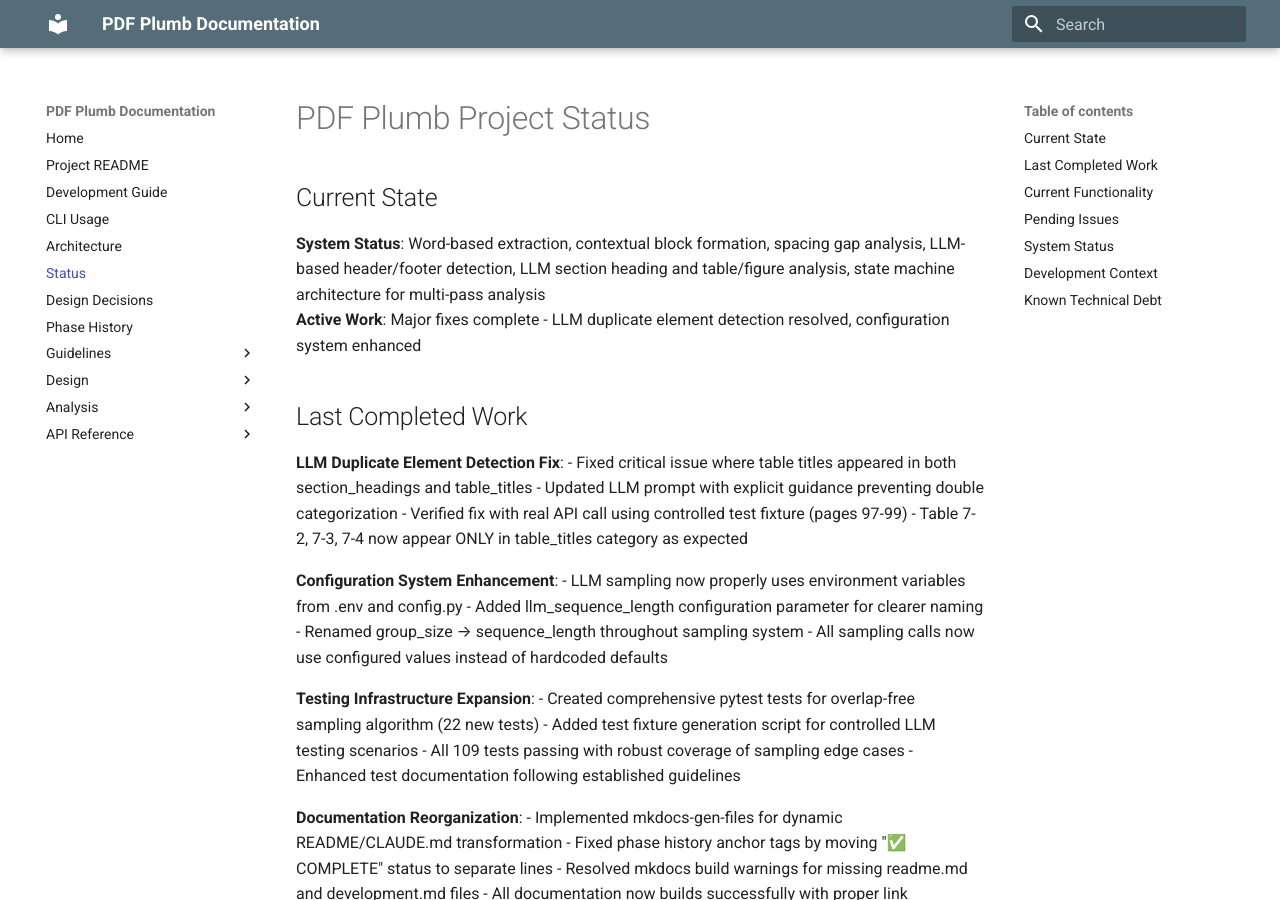
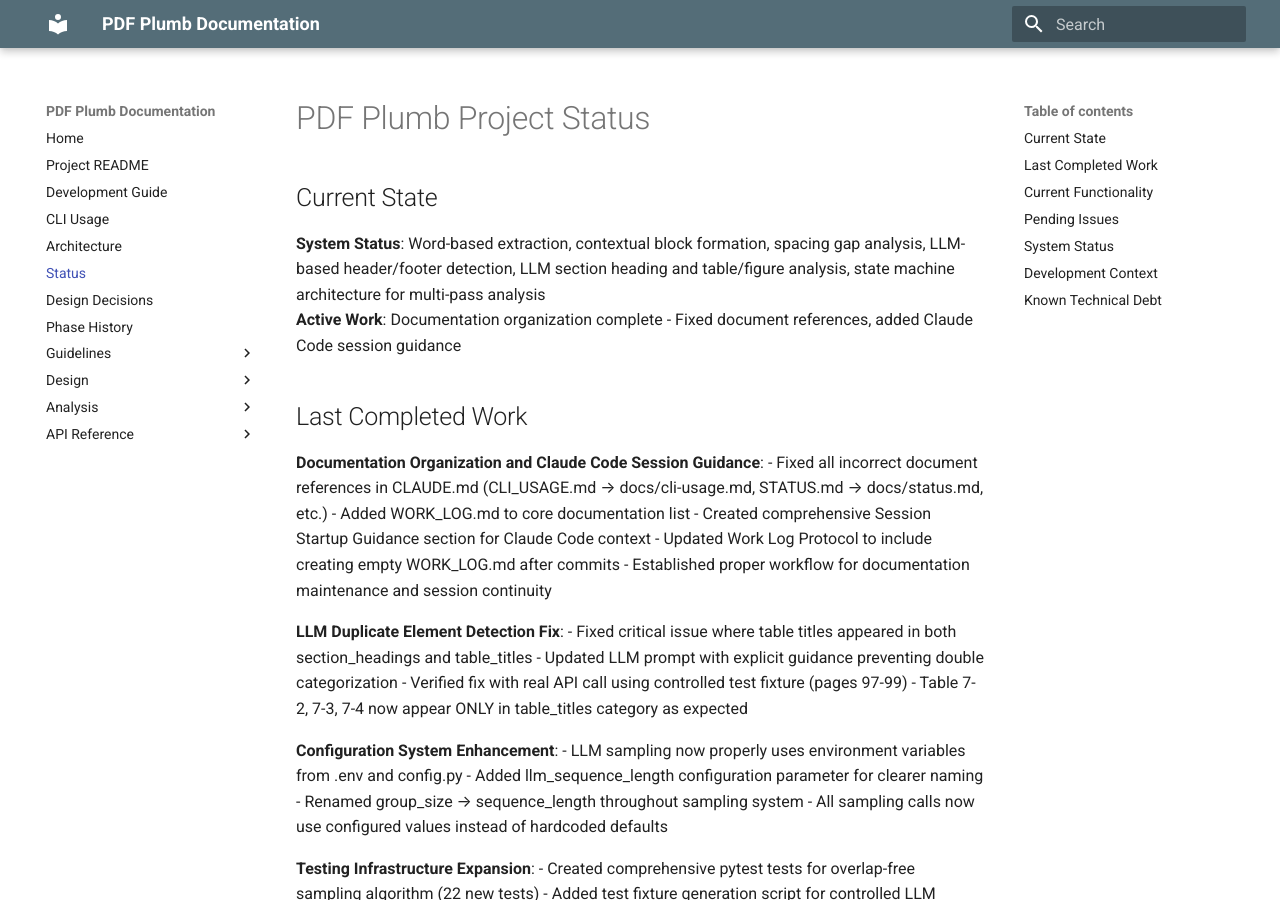
Before and after one commit to marvinmednick/pdf_plumber_util, an MkDocs documentation site: the page built from docs/status.md, in a window 1280 px wide and 900 px high. Built offline with MkDocs 1.6.1 and Material for MkDocs 9.7.7, drawn with Linux system fonts in a browser that asks for light colours.

Commit message:
Fix documentation references and add Claude Code session guidance
- Fixed all incorrect document references in CLAUDE.md to reflect docs/ reorganization
- Added comprehensive Session Startup Guidance for Claude Code context
- Updated Work Log Protocol with empty file creation after commits
- Added WORK_LOG.md to core documentation list
- Established proper documentation maintenance workflow

🤖 Generated with [Claude Code](https://claude.ai/code)

Co-Authored-By: Claude <noreply@anthropic.com>

```diff
--- a/docs/status.md
+++ b/docs/status.md
@@ -3,9 +3,16 @@
 ## Current State
 
 **System Status**: Word-based extraction, contextual block formation, spacing gap analysis, LLM-based header/footer detection, LLM section heading and table/figure analysis, state machine architecture for multi-pass analysis
-**Active Work**: Major fixes complete - LLM duplicate element detection resolved, configuration system enhanced
+**Active Work**: Documentation organization complete - Fixed document references, added Claude Code session guidance
 
 ## Last Completed Work
+
+**Documentation Organization and Claude Code Session Guidance**:
+- Fixed all incorrect document references in CLAUDE.md (CLI_USAGE.md → docs/cli-usage.md, STATUS.md → docs/status.md, etc.)
+- Added WORK_LOG.md to core documentation list
+- Created comprehensive Session Startup Guidance section for Claude Code context
+- Updated Work Log Protocol to include creating empty WORK_LOG.md after commits
+- Established proper workflow for documentation maintenance and session continuity
 
 **LLM Duplicate Element Detection Fix**:
 - Fixed critical issue where table titles appeared in both section_headings and table_titles
```
Also changed, not shown: CLAUDE.md (+44 -15 lines), WORK_LOG.md (added, +9 -0 lines).
